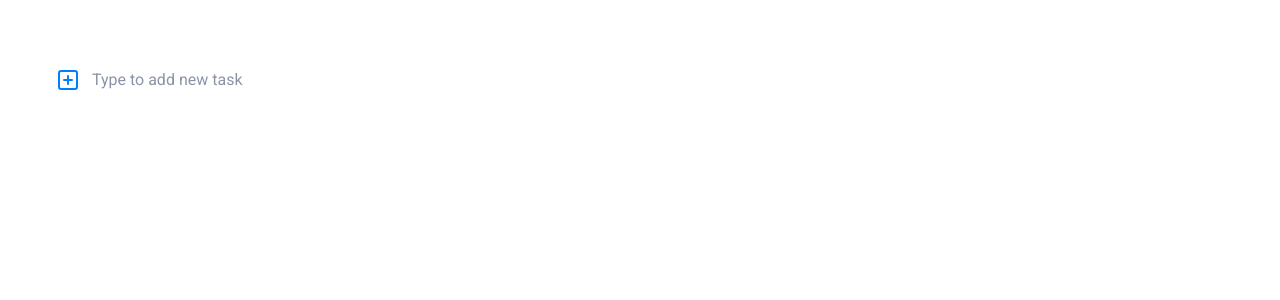
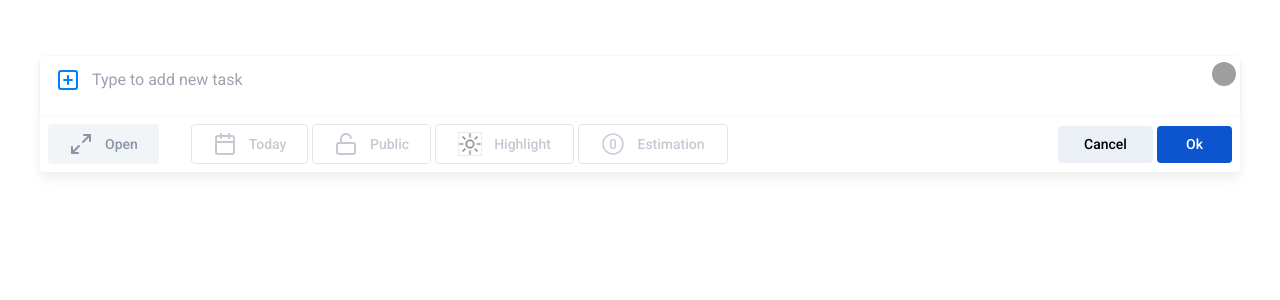
Before and after one commit to alex-ohdz/basic_task_list, a Next.js app: page / in a window 1280 px wide. Both pictures are taken after a click on the button 68 px from the left and 80 px from the top of the page. Shown: the top 300 px of the page. Built offline with nearby package versions, Linux system fonts and the light colour scheme; grey boxes are pictures that could not be loaded.

Commit message:
update style

```diff
--- a/src/app/globals.css
+++ b/src/app/globals.css
@@ -16,6 +16,7 @@
 .bg_gray {
   background-color: rgb(242, 245, 248);
 }
+/* ================================== */
 .btnBar {
   display: flex;
   align-items: center;
@@ -27,6 +28,18 @@
   border-color: #c6cdd2;
   gap: 12px;
 }
+
+.btnBar.disabled {
+  color: rgb(138, 148, 166);
+}
+
+button.disabled span,
+button.disabled svg {
+  color: rgb(138, 148, 166);
+  stroke: rgb(138, 148, 166);
+}
+
+/* =================================== */
 
 .shadow-custom {
   box-shadow: 0px 4px 8px rgba(0, 0, 0, 0.04),
--- a/src/components/AddTask.jsx
+++ b/src/components/AddTask.jsx
@@ -7,7 +7,6 @@ import FeatherIcon from "@/components/FeatherIcon";
 function AddTask() {
   const [isEditing, setIsEditing] = useState(false);
   const [task, setTask] = useState("");
-
 
   const handleButtonClick = () => {
     setIsEditing(true);
@@ -30,18 +29,18 @@ function AddTask() {
     <div className="flex flex-col max-w-[1360px] items-center mx-10 mt-14">
       <div
         className={`flex w-full flex-col bg-white ${
-          !isEditing ? " shadow-custom rounded" : ""
+          isEditing ? " shadow-custom rounded" : ""
         }`}
       >
         <div
           className={`flex items-center gap-3 pl-4 pt-3 pb-6 ${
-            !isEditing ? "shadow-border-top rounded-t" : ""
+            isEditing ? "shadow-border-top rounded-t" : ""
           }`}
         >
           <button onClick={handleButtonClick} className="active:text-blue-300">
-           <FeatherIcon icon="plus-square" className="text-sky-blue active:text-blue-300" />
+            <FeatherIcon icon="plus-square" className="text-sky-blue active:text-blue-300" />
           </button>
-          {!isEditing ? (
+          {isEditing ? (
             <div className="flex items-center justify-between w-full ">
               <input
                 type="text"
@@ -70,7 +69,7 @@ function AddTask() {
             </button>
           )}
         </div>
-        {!isEditing && <ButtonBar />}
+        {isEditing && <ButtonBar disabled={task.trim() === ""} />}
       </div>
     </div>
   );
--- a/src/components/ButtonBar.jsx
+++ b/src/components/ButtonBar.jsx
@@ -4,7 +4,7 @@ import CircleIcon from "@/public/icons/Circle.svg";
 import LightIcon from "@/public/icons/Light.svg";
 import FeatherIcon from "@/components/FeatherIcon";
 
-function ButtonBar() {
+function ButtonBar({ disabled }) {
   const [isMobile, setIsMobile] = useState(false);
 
   useEffect(() => {
@@ -18,39 +18,51 @@ function ButtonBar() {
     return () => window.removeEventListener("resize", handleResize);
   }, []);
 
-
   return (
     <div className="flex justify-between items-center p-2">
       <div className={`flex ${isMobile ? "sm:gap-10 gap-3" : "gap-8"} text-m`}>
         <button
           className={`flex items-center gap-3 bg_gray h-10 justify-center rounded ${
             isMobile ? "icon-button" : "min-w-[111px]"
-          }`}
+          } ${disabled ? "disabled" : ""}`}
+          disabled={disabled}
         >
           <FeatherIcon icon="maximize-2" data-testid="maximize-2" />
           {!isMobile && <span>Open</span>}
         </button>
         <div className="flex gap-1">
-           <button
-            className={`btnBar ${isMobile ? "icon-button" : "min-w-[117px]"}`}
+          <button
+            className={`btnBar ${isMobile ? "icon-button" : "min-w-[117px]"} ${
+              disabled ? "disabled" : ""
+            }`}
+            disabled={disabled}
           >
             <FeatherIcon icon="calendar" data-testid="calendar" />
             {!isMobile && <span>Today</span>}
           </button>
           <button
-            className={`btnBar ${isMobile ? "icon-button" : "min-w-[119px]"}`}
+            className={`btnBar ${isMobile ? "icon-button" : "min-w-[119px]"} ${
+              disabled ? "disabled" : ""
+            }`}
+            disabled={disabled}
           >
             <FeatherIcon icon="unlock" data-testid="unlock" />
             {!isMobile && <span>Public</span>}
           </button>
           <button
-            className={`btnBar ${isMobile ? "icon-button" : "min-w-[139px]"}`}
+            className={`btnBar ${isMobile ? "icon-button" : "min-w-[139px]"} ${
+              disabled ? "disabled" : ""
+            }`}
+            disabled={disabled}
           >
             <LightIcon className="w-6 h-6" data-testid="light-icon" />
             {!isMobile && <span>Highlight</span>}
           </button>
           <button
-            className={`btnBar ${isMobile ? "icon-button" : "min-w-[150px]"}`}
+            className={`btnBar ${isMobile ? "icon-button" : "min-w-[150px]"} ${
+              disabled ? "disabled" : ""
+            }`}
+            disabled={disabled}
           >
             <CircleIcon className="w-6 h-6" data-testid="circle-icon" />
             {!isMobile && <span>Estimation</span>}
@@ -59,7 +71,12 @@ function ButtonBar() {
       </div>
       <div className="flex gap-1">
         {isMobile ? (
-          <button className="bg-customBlue rounded min-w-[75px] icon-button text-white">
+          <button
+            className={`bg-customBlue rounded min-w-[75px] icon-button text-white ${
+              disabled ? "disabled" : ""
+            }`}
+            disabled={disabled}
+          >
             <FeatherIcon icon="plus" data-testid="plus" />
           </button>
         ) : (
```
